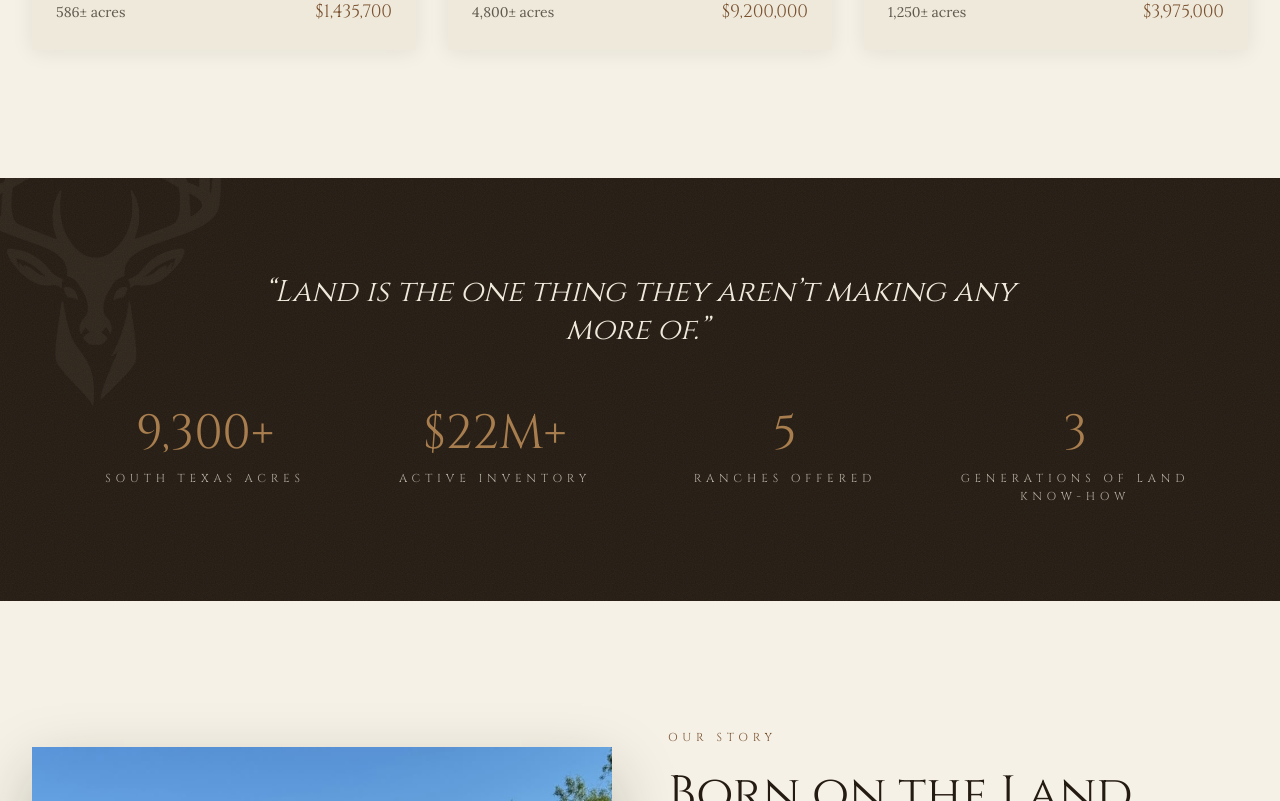
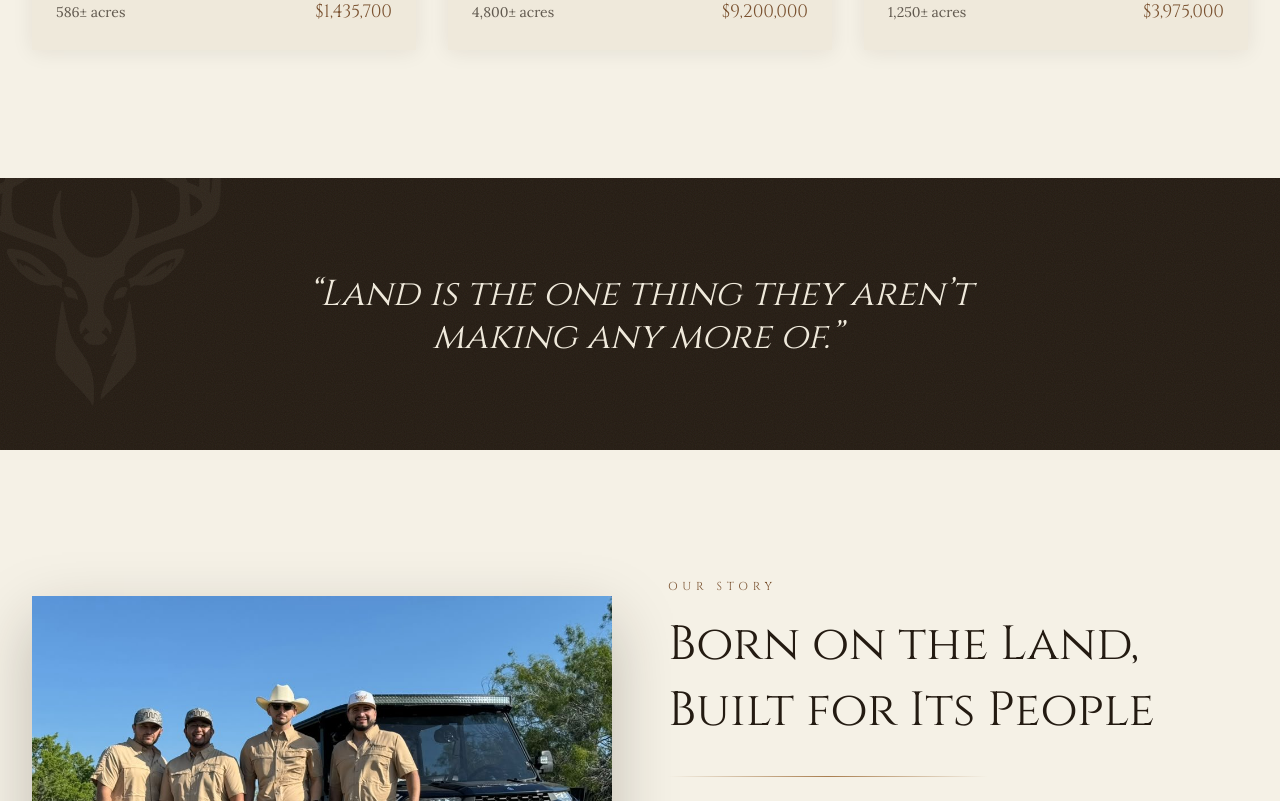
Before and after one commit to bonalti1/ranchlandgroup, a Next.js app: page / in a window 1280 px wide. Shown: the part 1466-2267 px from the top of the page. Built offline with nearby package versions, Linux system fonts and the light colour scheme.

Commit message:
Remove the stats counters; quote band stands alone
Co-Authored-By: Claude Fable 5 <noreply@anthropic.com>
Claude-Session: https://claude.ai/code/session_01BKDv7M18DeE3P1E6iP1Rnk

```diff
--- a/src/app/page.tsx
+++ b/src/app/page.tsx
@@ -3,7 +3,6 @@ import Image from "next/image";
 import HeroMedia from "@/components/HeroMedia";
 import Reveal from "@/components/Reveal";
 import ListingCard from "@/components/ListingCard";
-import StatCounter from "@/components/StatCounter";
 import TypedQuote from "@/components/TypedQuote";
 import { BuckMark } from "@/components/Logo";
 import { featuredListings } from "@/data/listings";
@@ -95,21 +94,15 @@ export default function Home() {
         </div>
       </section>
 
-      {/* ── Numbers band ─────────────────────────────────── */}
+      {/* ── Quote band ───────────────────────────────────── */}
       <section className="relative overflow-hidden bg-ink py-24 text-cream">
         <div className="grain absolute inset-0" aria-hidden="true" />
         <BuckMark tone="cream" className="pointer-events-none absolute -top-20 -left-16 h-80 w-80 opacity-[0.05]" />
         <div className="relative mx-auto max-w-6xl px-6">
           <TypedQuote
             text="“Land is the one thing they aren’t making any more of.”"
-            className="mx-auto mb-16 max-w-3xl text-center font-display text-2xl text-cream italic md:text-3xl"
+            className="mx-auto max-w-3xl text-center font-display text-3xl text-cream italic md:text-4xl"
           />
-        </div>
-        <div className="relative mx-auto grid max-w-6xl gap-14 px-6 sm:grid-cols-2 lg:grid-cols-4">
-          <StatCounter value={9300} suffix="+" label="South Texas Acres" />
-          <StatCounter value={22} prefix="$" suffix="M+" label="Active Inventory" />
-          <StatCounter value={5} label="Ranches Offered" />
-          <StatCounter value={3} label="Generations of Land Know-How" />
         </div>
       </section>
 
```
